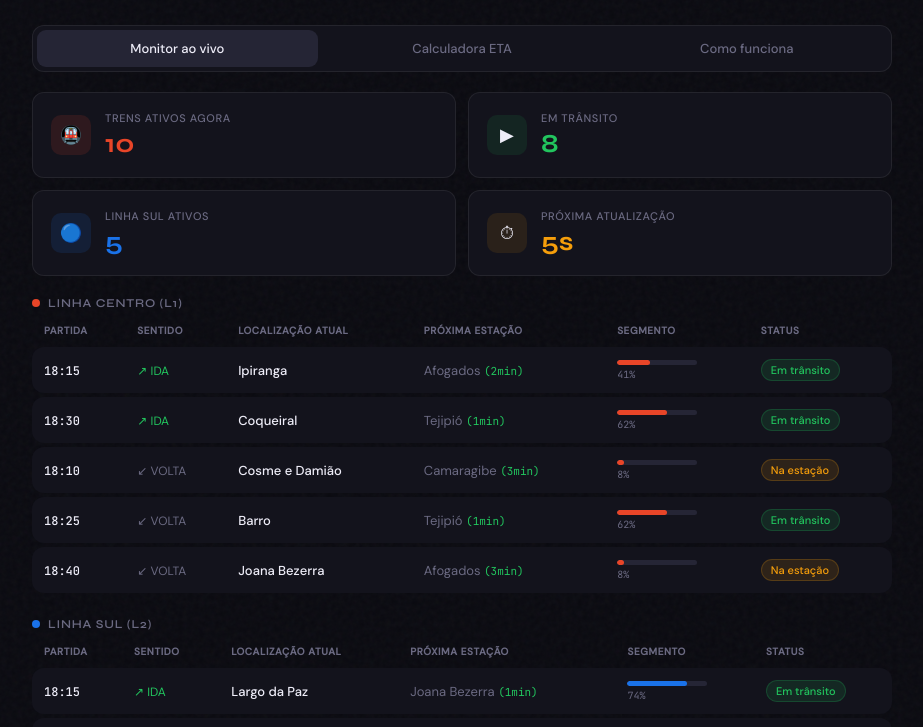
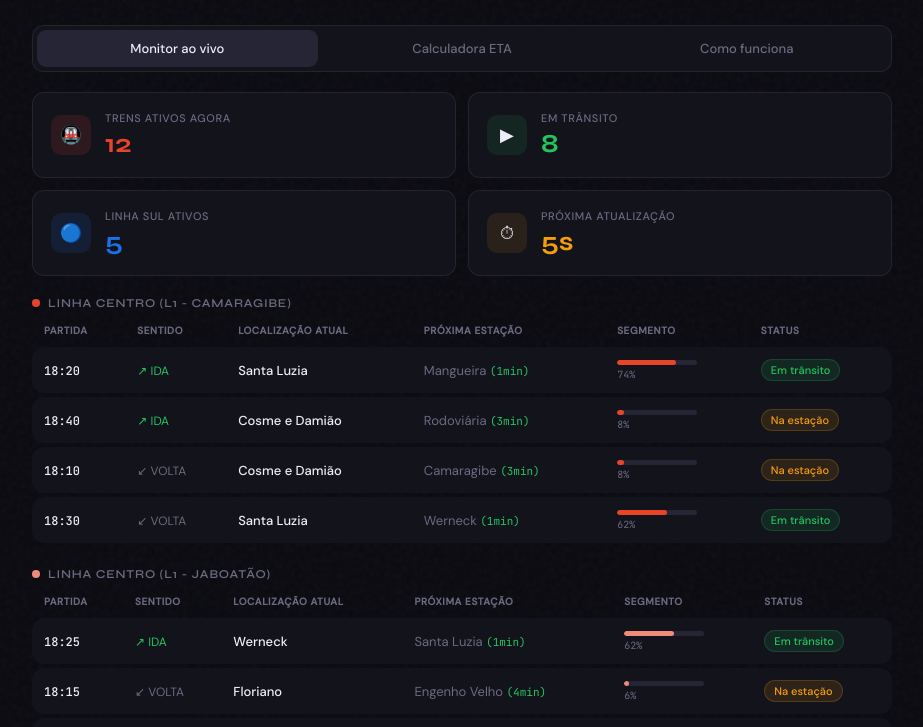
Before and after one commit to Daniel-olv/MetroRec, a plain HTML site: page index.html in a window 1280 px wide. Shown: the part 70-797 px from the top of the page, without its empty margins (178-1101 px from the left). Drawn offline with Linux system fonts and the light colour scheme.

Commit message:
Atualização para implementação da linha jaboatão

```diff
--- a/index.html
+++ b/index.html
@@ -10,6 +10,7 @@
 
   :root {
     --l1: #E84528;
+    --l1-jab: #f08b7a; /* Tom variante para o Ramal Jaboatão */
     --l2: #1A72E8;
     --l1-dim: rgba(232,69,40,0.12);
     --l2-dim: rgba(26,114,232,0.12);
@@ -118,7 +119,8 @@
   /* PROGRESS BAR */
   .seg-bar { width: 80px; height: 5px; background: var(--s3); border-radius: 3px; overflow: hidden; }
   .seg-fill { height: 100%; border-radius: 3px; transition: width .5s ease; }
-  .fill-l1 { background: var(--l1); }
+  .fill-l1, .fill-l1c { background: var(--l1); }
+  .fill-l1j { background: var(--l1-jab); }
   .fill-l2 { background: var(--l2); }
 
   /* SENTIDO ARROW */
@@ -160,9 +162,7 @@
 
   .eta-details { display: grid; grid-template-columns: 1fr 1fr; gap: 10px; }
   @media (max-width: 500px) { .eta-details { grid-template-columns: 1fr; } }
-  .eta-det {
-    background: var(--s2); border-radius: 10px; padding: 14px;
-  }
+  .eta-det { background: var(--s2); border-radius: 10px; padding: 14px; }
   .eta-det label { font-size: 10px; text-transform: uppercase; letter-spacing: .5px; color: var(--muted); display: block; margin-bottom: 4px; }
   .eta-det span { font-size: 14px; font-weight: 500; }
 
@@ -177,13 +177,9 @@
     padding: 18px; font-family: var(--mono); font-size: 12px; line-height: 1.7;
     overflow-x: auto; color: #C8C6E0;
   }
-  .kw { color: #9580FF; } .fn { color: #69DFCA; } .cm { color: #4A4860; } .str { color: #8AE07C; } .num { color: #FFB86C; }
 
   .step-flow { display: flex; align-items: center; gap: 8px; flex-wrap: wrap; margin: 16px 0; }
-  .step-box {
-    background: var(--s2); border: 1px solid var(--border); border-radius: 8px;
-    padding: 8px 14px; font-size: 12px; font-weight: 500;
-  }
+  .step-box { background: var(--s2); border: 1px solid var(--border); border-radius: 8px; padding: 8px 14px; font-size: 12px; font-weight: 500; }
   .step-arrow { color: var(--muted); font-size: 14px; }
 
   .precision-bar { margin-top: 12px; }
@@ -234,13 +230,23 @@
       </div>
     </div>
 
-    <div id="l1-block">
-      <div class="linha-label"><div class="linha-pip" style="background:var(--l1)"></div>Linha Centro (L1)</div>
+    <div id="l1c-block">
+      <div class="linha-label"><div class="linha-pip" style="background:var(--l1)"></div>Linha Centro (L1 - Camaragibe)</div>
       <table class="trem-table">
         <thead><tr>
           <th>Partida</th><th>Sentido</th><th>Localização atual</th><th>Próxima estação</th><th>Segmento</th><th>Status</th>
         </tr></thead>
-        <tbody id="tbody-l1"></tbody>
+        <tbody id="tbody-l1c"></tbody>
+      </table>
+    </div>
+
+    <div id="l1j-block">
+      <div class="linha-label"><div class="linha-pip" style="background:var(--l1-jab)"></div>Linha Centro (L1 - Jaboatão)</div>
+      <table class="trem-table">
+        <thead><tr>
+          <th>Partida</th><th>Sentido</th><th>Localização atual</th><th>Próxima estação</th><th>Segmento</th><th>Status</th>
+        </tr></thead>
+        <tbody id="tbody-l1j"></tbody>
       </table>
     </div>
 
@@ -254,7 +260,7 @@
       </table>
     </div>
 
-    <div class="ticker">Atualização a cada <span>10s</span> · Posição inferida por horário · Precisão ~80%</div>
+    <div class="ticker">Bifurcação Ativa · Atualização a cada <span>10s</span> · Precisão ~80%</div>
   </div>
 
   <div id="tab-eta" class="section">
@@ -263,7 +269,8 @@
         <div class="fgroup">
           <label>Linha</label>
           <select id="eta-linha" onchange="atualizarSelectsETA()">
-            <option value="L1">Linha Centro (L1)</option>
+            <option value="L1C">Linha Centro (Camaragibe)</option>
+            <option value="L1J">Linha Centro (Jaboatão)</option>
             <option value="L2">Linha Sul (L2)</option>
           </select>
         </div>
@@ -313,8 +320,8 @@
     </div>
 
     <div class="algo-card">
-      <div class="algo-title"><div class="algo-num">2</div>Motor de interpolação linear</div>
-<pre><span class="cm">// Interpolação de coordenadas GPS baseada no tempo</span>
+      <div class="algo-title"><div class="algo-num">2</div>Motor de interpolação linear e Bifurcação</div>
+<pre><span class="cm">// Interpolação de coordenadas GPS baseada no tempo com Ramal</span>
 posicao.lat = estA.lat + (estB.lat - estA.lat) * t;
 posicao.lng = estA.lng + (estB.lng - estA.lng) * t;</pre>
     </div>
@@ -340,10 +347,9 @@ posicao.lng = estA.lng + (estB.lng - estA.lng) * t;</pre>
 
 <script>
 // ============================================================
-// DADOS GEOLOCALIZADOS REAIS (MAPA CORRIGIDO)
+// DADOS GEOLOCALIZADOS REAIS COM BIFURCAÇÃO
 // ============================================================
-const ESTACOES = {
-  L1: [
+const TRONCO_CENTRO = [
   { id: 'recife', nome: 'Recife', lat: -8.0645, lng: -34.8778 },
   { id: 'joana_bezerra', nome: 'Joana Bezerra', lat: -8.0804, lng: -34.8947 },
   { id: 'afogados', nome: 'Afogados', lat: -8.0772, lng: -34.9083 },
@@ -353,14 +359,25 @@ const ESTACOES = {
   { id: 'werneck', nome: 'Werneck', lat: -8.0848, lng: -34.9545 },
   { id: 'barro', nome: 'Barro', lat: -8.0925, lng: -34.9660 },
   { id: 'tejipio', nome: 'Tejipió', lat: -8.0935, lng: -34.9755 },
-    { id: 'coqueiral', nome: 'Coqueiral', lat: -8.0938, lng: -34.9850 },
+  { id: 'coqueiral', nome: 'Coqueiral', lat: -8.0938, lng: -34.9850 }
+];
+
+const RAMAL_CAMARAGIBE = [
   { id: 'alto_do_ceu', nome: 'Alto do Céu', lat: -8.0820, lng: -34.9960 },
   { id: 'curado', nome: 'Curado', lat: -8.0700, lng: -35.0040 },
   { id: 'rodoviaria', nome: 'Rodoviária', lat: -8.0515, lng: -35.0150 },
   { id: 'cosme_damiao', nome: 'Cosme e Damião', lat: -8.0350, lng: -35.0210 },
   { id: 'camaragibe', nome: 'Camaragibe', lat: -8.0215, lng: -35.0250 }
-  ],
-  L2: [
+];
+
+const RAMAL_JABOATAO = [
+  { id: 'cavaleiro', nome: 'Cavaleiro', lat: -8.0900, lng: -34.9980 },
+  { id: 'floriano', nome: 'Floriano', lat: -8.0930, lng: -35.0080 },
+  { id: 'engenho_velho', nome: 'Engenho Velho', lat: -8.0980, lng: -35.0190 },
+  { id: 'jaboatao', nome: 'Jaboatão', lat: -8.1060, lng: -35.0250 }
+];
+
+const LINHA_SUL = [
   { id: 'recife', nome: 'Recife', lat: -8.0645, lng: -34.8778 },
   { id: 'joana_bezerra', nome: 'Joana Bezerra', lat: -8.0804, lng: -34.8947 },
   { id: 'largo_paz', nome: 'Largo da Paz', lat: -8.0910, lng: -34.9015 },
@@ -373,7 +390,12 @@ const ESTACOES = {
   { id: 'monte_guararapes', nome: 'Monte dos Guararapes', lat: -8.1810, lng: -34.9185 },
   { id: 'prazeres', nome: 'Prazeres', lat: -8.1925, lng: -34.9210 },
   { id: 'cajueiro_seco', nome: 'Cajueiro Seco', lat: -8.2045, lng: -34.9235 }
-  ]
+];
+
+const ESTACOES = {
+  L1C: [...TRONCO_CENTRO, ...RAMAL_CAMARAGIBE],
+  L1J: [...TRONCO_CENTRO, ...RAMAL_JABOATAO],
+  L2: LINHA_SUL
 };
 
 function gerarHorarios(inicio, fim, intervalo) {
@@ -383,14 +405,19 @@ function gerarHorarios(inicio, fim, intervalo) {
 }
 
 const HORARIOS = {
-  L1: {
-    IDA:   gerarHorarios(5*60, 23*60, 15), // Subúrbio -> Recife
-    VOLTA: gerarHorarios(5*60+10, 23*60+10, 15), // Recife -> Subúrbio
+  L1C: {
+    IDA:   gerarHorarios(5*60, 23*60, 20),
+    VOLTA: gerarHorarios(5*60+10, 23*60+10, 20),
     TEMPOS: [3, 3, 2, 2, 2, 2, 3, 2, 2, 3, 3, 3, 3, 3]
   },
+  L1J: {
+    IDA:   gerarHorarios(5*60+5, 23*60+5, 20),
+    VOLTA: gerarHorarios(5*60+15, 23*60+15, 20),
+    TEMPOS: [3, 3, 2, 2, 2, 2, 3, 2, 2, 4, 3, 4, 3]
+  },
   L2: {
-    IDA:   gerarHorarios(5*60, 23*60, 15), // Subúrbio -> Recife
-    VOLTA: gerarHorarios(5*60+12, 23*60+12, 15), // Recife -> Subúrbio
+    IDA:   gerarHorarios(5*60, 23*60, 15),
+    VOLTA: gerarHorarios(5*60+12, 23*60+12, 15),
     TEMPOS: [3, 3, 3, 3, 3, 2, 3, 3, 3, 3, 3]
   }
 };
@@ -413,7 +440,7 @@ function calcularTrens(linha, sentido) {
   const cfg = HORARIOS[linha];
   const horarios = cfg[sentido];
   const tempos = cfg.TEMPOS;
-  // Na IDA o trem vem do final para o Recife (reverse). Na VOLTA sai do Recife.
+
   const ests = sentido === 'IDA' ? [...ESTACOES[linha]].reverse() : ESTACOES[linha];
   const ac = calcAcumulados(tempos);
   const total = ac.at(-1);
@@ -459,7 +486,8 @@ function calcularTrens(linha, sentido) {
 
 function getTodosTrens() {
   return [
-    ...calcularTrens('L1','IDA'), ...calcularTrens('L1','VOLTA'),
+    ...calcularTrens('L1C','IDA'), ...calcularTrens('L1C','VOLTA'),
+    ...calcularTrens('L1J','IDA'), ...calcularTrens('L1J','VOLTA'),
     ...calcularTrens('L2','IDA'), ...calcularTrens('L2','VOLTA'),
   ];
 }
@@ -506,7 +534,8 @@ function renderTabela(trens, tbodyId) {
 let countdown = 10;
 function atualizar() {
   const todos = getTodosTrens();
-  const l1 = todos.filter(t => t.linha === 'L1');
+  const l1c = todos.filter(t => t.linha === 'L1C');
+  const l1j = todos.filter(t => t.linha === 'L1J');
   const l2 = todos.filter(t => t.linha === 'L2');
   const transit = todos.filter(t => t.status === 'em_transito');
 
@@ -514,7 +543,8 @@ function atualizar() {
   document.getElementById('stat-transit').textContent = transit.length;
   document.getElementById('stat-l2').textContent = l2.length;
 
-  renderTabela(l1, 'tbody-l1');
+  renderTabela(l1c, 'tbody-l1c');
+  renderTabela(l1j, 'tbody-l1j');
   renderTabela(l2, 'tbody-l2');
   countdown = 10;
 }
@@ -562,11 +592,16 @@ function calcularETA() {
     document.getElementById('eta-res-trem').textContent = 'Nenhum trem a caminho';
   } else {
     document.getElementById('eta-num').textContent = melhor.eta;
-    document.getElementById('eta-num').style.color = linha === 'L1' ? 'var(--l1)' : 'var(--l2)';
+    document.getElementById('eta-num').style.color = linha === 'L2' ? 'var(--l2)' : (linha === 'L1J' ? 'var(--l1-jab)' : 'var(--l1)');
     document.getElementById('eta-res-trem').textContent = `Partiu às ${melhor.trem.partida}`;
   }
   document.getElementById('eta-res-est').textContent = estacao;
-  document.getElementById('eta-res-linha').textContent = linha === 'L1' ? 'Linha Centro' : 'Linha Sul';
+
+  let nomeLinhaStr = 'Linha Sul';
+  if(linha === 'L1C') nomeLinhaStr = 'Centro (Camaragibe)';
+  if(linha === 'L1J') nomeLinhaStr = 'Centro (Jaboatão)';
+
+  document.getElementById('eta-res-linha').textContent = nomeLinhaStr;
   document.getElementById('eta-res-sent').textContent = sentido === 'IDA' ? 'Sentido Recife' : 'Sentido Subúrbio';
 }
 
```
Lines whose indentation alone changed are shown as unchanged.
